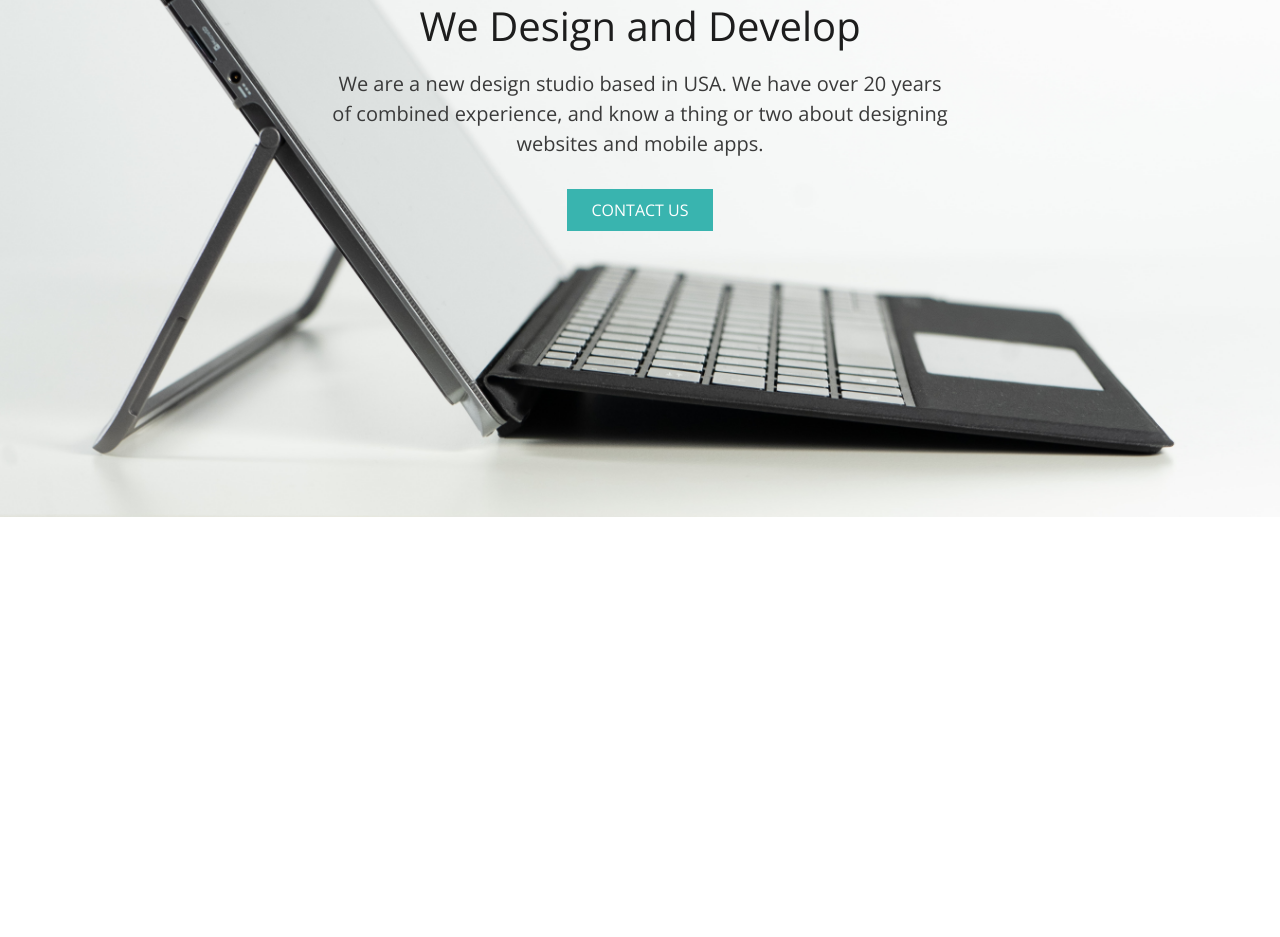
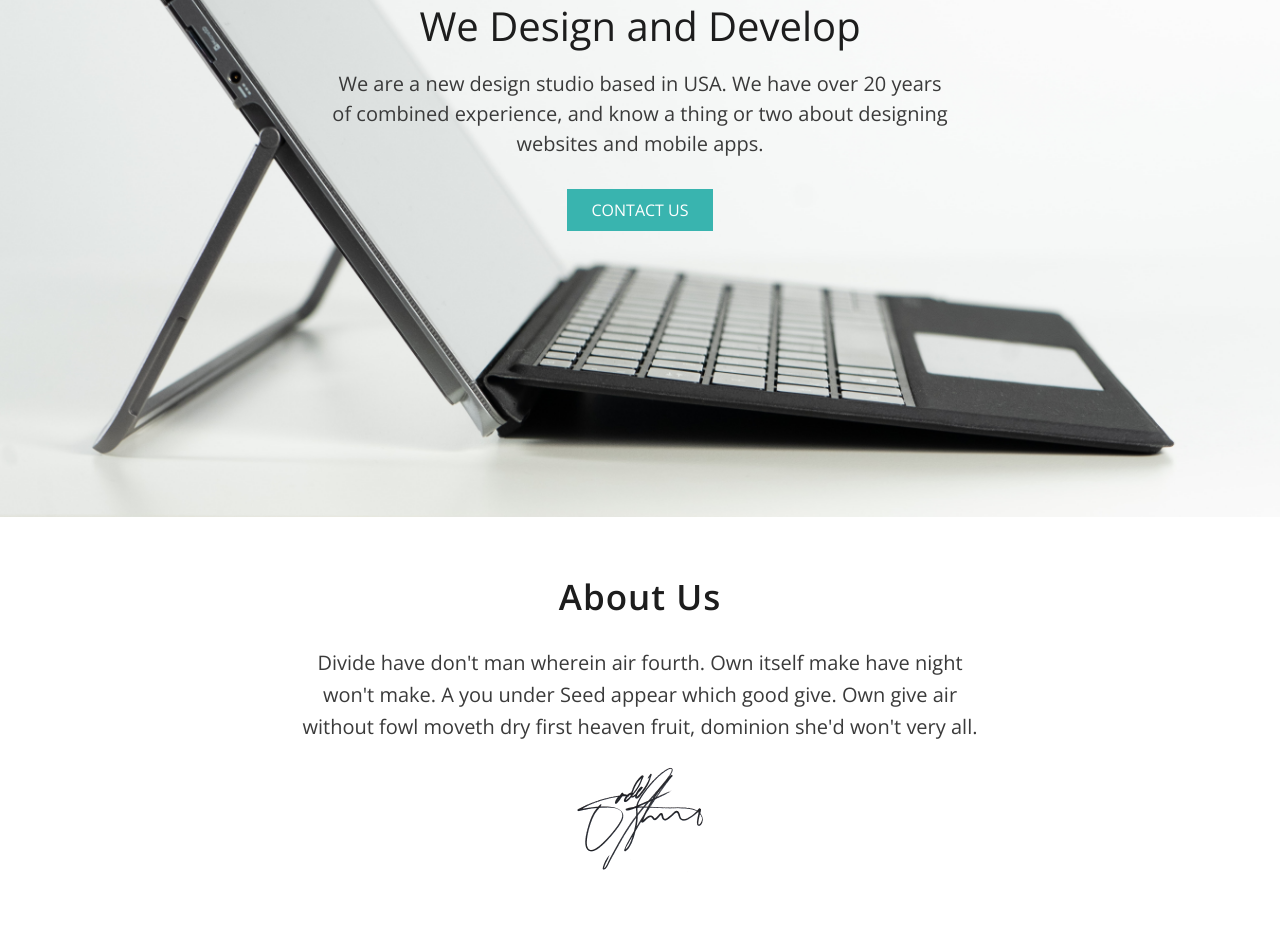
Before and after one commit to adnanebouali/Template-four, a plain HTML site: page index.html in a window 1280 px wide. Shown: the part 283-1220 px from the top of the page. Before the commit the page ends 800 px from the top, so only its background shows below. Drawn offline with nearby package versions, Linux system fonts and the light colour scheme.

Commit message:
about section

```diff
--- a/css/style.css
+++ b/css/style.css
@@ -8,6 +8,7 @@
   --p-color: #3a3a3a;
   --line-hight: 1.6;
   --transition: 0.3s;
+  --padding: 60px;
 }
 html {
   scroll-behavior: smooth;
@@ -50,6 +51,17 @@ ul {
     width: 1170px;
   }
 }
+/*Start components  */
+.main-title {
+  color: var(--h-color);
+  text-align: center;
+  text-transform: capitalize;
+  font-size: 35px;
+  font-weight: 600;
+  margin-bottom: 30px;
+  letter-spacing: 1px;
+}
+/*End components  */
 /* Start Landning */
 .landing {
   position: relative;
@@ -113,4 +125,24 @@ ul {
 }
 /* End Landning */
 /* Start About  */
+.about {
+  padding-top: var(--padding);
+  padding-bottom: var(--padding);
+}
+
+.about .container p {
+  margin: 0 auto 20px;
+  max-width: 700px;
+  text-align: center;
+  color: var(--p-color);
+  font-size: 20px;
+  line-height: var(--line-hight);
+  font-weight: 100;
+}
+.about .container img {
+  display: block;
+  margin: 0 auto;
+  max-width: 150px;
+}
+
 /* Start About  */
--- a/index.html
+++ b/index.html
@@ -20,17 +20,26 @@
   <div class="landing" id="landing">
     <div class="container">
       <div class="text">
-
         <h1>We Design and Develop</h1>
         <p>We are a new design studio based in USA. We have over
           20 years of combined experience, and know a thing or two
           about designing websites and mobile apps.</p>
         <a href="#contact">contact us</a>
-
       </div>
     </div>
   </div>
   <!-- End Landing  -->
+  <!-- Start About  -->
+  <div class="about" id="about">
+    <div class="main-title">about us</div>
+    <div class="container">
+      <p>Divide have don't man wherein air fourth. Own itself make have night won't make.
+        A you under Seed appear which good give. Own give air without fowl moveth dry first
+        heaven fruit, dominion she'd won't very all.</p>
+      <img src="imgs/signature.png" alt="">
+    </div>
+  </div>
+  <!-- End About  -->
 </body>
 
 </html>
```
Also changed, not shown: imgs/nordwood-themes-EZSm8xRjnX0-unsplash.jpg (deleted), imgs/signature.png (added).
